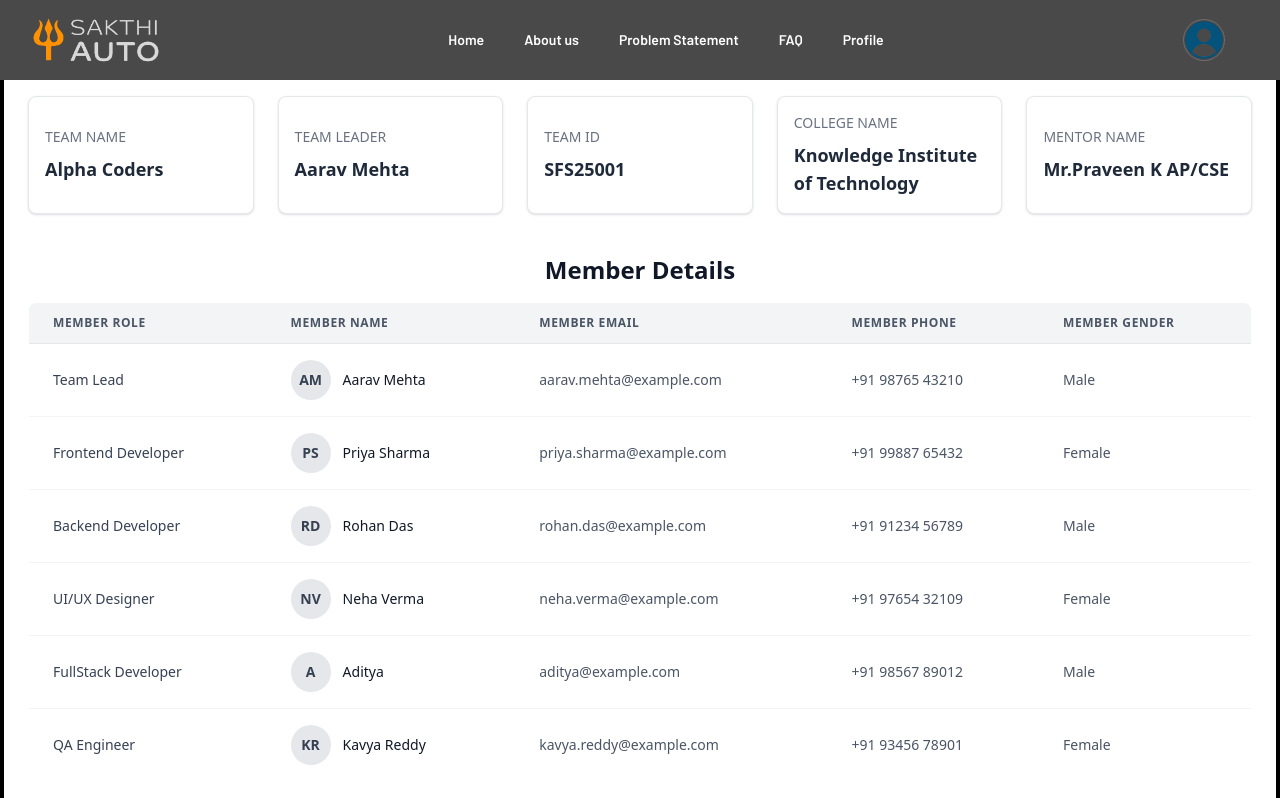
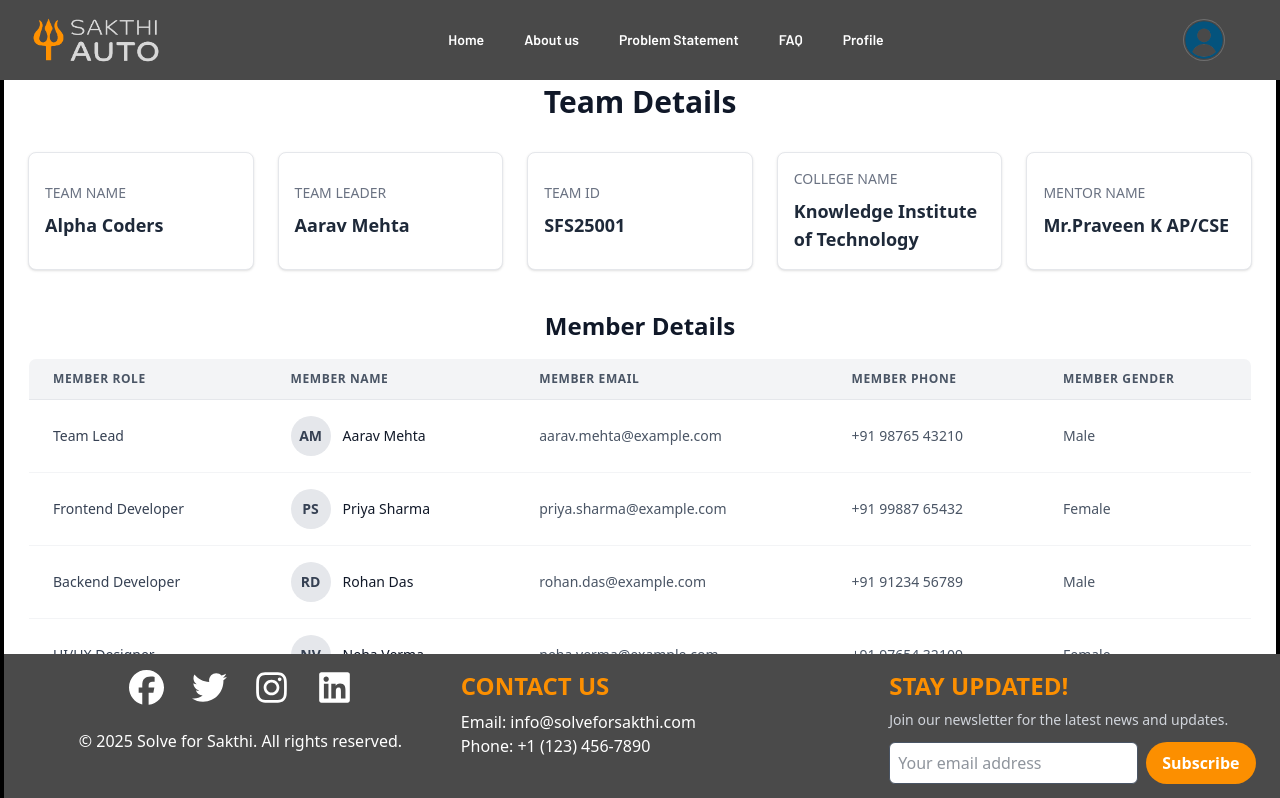
Before and after one commit to damodara2006/Project_SFS, a React (Vite) app in the folder frontend/: page /student in a window 1280 px wide. Shown: the top 798 px of the page. Built offline with nearby package versions, Linux system fonts and the light colour scheme.

Commit message:
feat: restructure SdDashboard layout and add toggle functionality for StudentNav fix: import React in TeamDetails component

```diff
--- a/frontend/src/pages/student/SdDashboard.jsx
+++ b/frontend/src/pages/student/SdDashboard.jsx
@@ -7,18 +7,39 @@ import { useState } from "react";
 
 const SdDashboard = () => {
     // const[shownav, setshownav] = useState(false)
+    const [shownav, setshownav] = useState(false);
+
     return (
-        <div  className="min-w-screen min-h-screen border-4">
+        <div className="min-w-screen min-h-screen border-4">
             <Header />
-            <TeamDetails />
-            {/* {
-                shownav ? <div className="bg-orange-400  px-2  w-fit absolute z-30 top-21 right-0"><StudentNav />  </div> : ""
-            }
-            <div className="pt-22 relative"><TeamDetails /> <span className="absolute top-7 right-10 text-white text-2xl" onClick={()=>setshownav(!shownav)}><FaGripLines /></span></div>
-            <div className="bottom-0 w-full fixed"> <Footer /></div> */}
-            <Footer/>
+
+            <div className="pt-6 relative">
+                {/* toggle button for nav */}
+                <span
+                    className="absolute top-4 right-6 text-white text-2xl cursor-pointer z-40"
+                    onClick={() => setshownav(!shownav)}
+                >
+                    <FaGripLines />
+                </span>
+
+                {/* StudentNav (toggleable) */}
+                {shownav && (
+                    <div className="bg-orange-400 px-2 w-fit absolute z-30 top-14 right-4">
+                        <StudentNav />
+                    </div>
+                )}
+
+                {/* Team details always shown */}
+                <div className="mt-8">
+                    <TeamDetails />
+                </div>
+            </div>
+
+            <div className="bottom-0 w-full fixed">
+                <Footer />
+            </div>
         </div>
-    )
+    );
 }
 
 export default SdDashboard;
--- a/frontend/src/pages/student/TeamDetails.jsx
+++ b/frontend/src/pages/student/TeamDetails.jsx
@@ -1,3 +1,5 @@
+import React from 'react';
+
 const TeamDetails = () => {
   const members = [
     { id: 1, role: "Team Lead", name: "Aarav Mehta", email: "aarav.mehta@example.com", phone: "+91 98765 43210", gender: "Male" },
```
